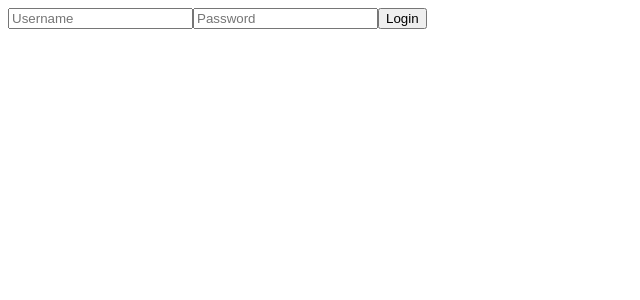
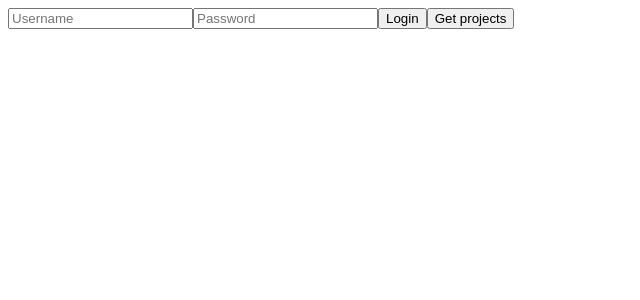
Before and after one commit to MVT-q/task-management-fullstack, an Angular app in the folder task-management-client/: page / in a window 1280 px wide. Shown: the top 300 px of the page, without its empty margins (0-640 px from the left). Built offline with nearby package versions, Linux system fonts and the light colour scheme.

Commit message:
Add project retrieval to Angular

```diff
--- a/task-management-client/src/app/app.html
+++ b/task-management-client/src/app/app.html
@@ -12,4 +12,6 @@
     placeholder="Password">
 
   <button type="submit">Login</button>
+
+  <button type="button" (click)="getProjects()">Get projects</button>
 </form>
--- a/task-management-client/src/app/app.ts
+++ b/task-management-client/src/app/app.ts
@@ -1,6 +1,7 @@
 import { Component } from '@angular/core';
 import { AuthService } from './services/auth.service';
 import { FormsModule } from '@angular/forms';
+import { ProjectService } from './services/project.service';
 
 @Component({
   selector: 'app-root',
@@ -12,7 +13,10 @@ export class App {
   username = '';
   password = '';
 
-  constructor(private readonly authService: AuthService) {}
+  constructor(
+    private readonly authService: AuthService,
+    private readonly projectService: ProjectService,
+  ) {}
 
   login(): void {
     this.authService
@@ -29,4 +33,15 @@ export class App {
         },
       });
   }
+
+  getProjects(): void {
+    this.projectService.getProjects().subscribe({
+      next: (projects) => {
+        console.log(projects);
+      },
+      error: (error) => {
+        console.error(error);
+      },
+    });
+  }
 }
```
